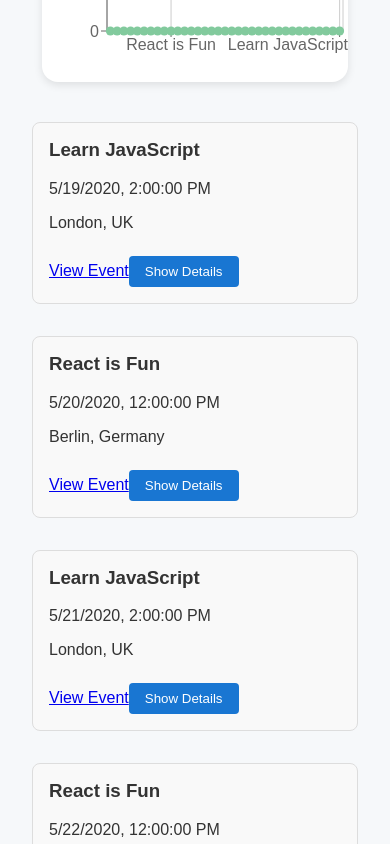
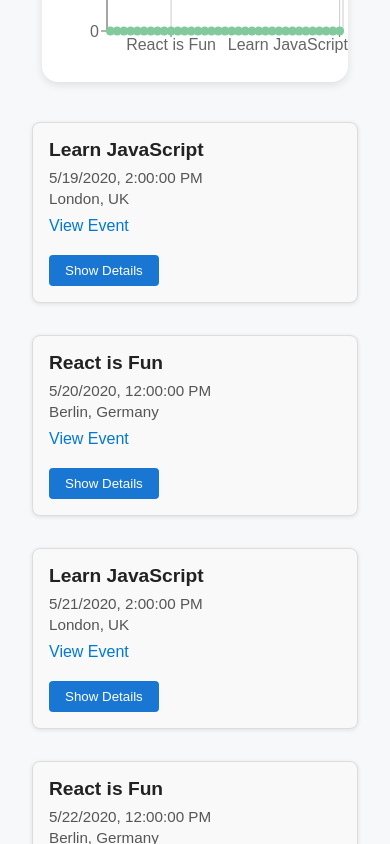
Before and after one commit to ghostmaruko/meet_app, a React (Vite) app: page / in a window 390 px wide. Shown: the part 1620-2464 px from the top of the page. Built offline with nearby package versions, Linux system fonts and the light colour scheme.

Commit message:
Final update: CitySearch suggestions, dynamic NumberOfEvents, EventList layout, charts integration, responsive styling aligned with tutor feedback

```diff
--- a/src/App.css
+++ b/src/App.css
@@ -49,30 +49,62 @@
   display: flex;
   flex-direction: column;
   gap: 1rem;
+  list-style: none;
+  padding: 0;
 }
 
-.event {
+.event-item {
   background-color: #fff;
   border-radius: 10px;
   box-shadow: 0 1px 4px rgba(0, 0, 0, 0.1);
-  padding: 16px 20px;
+  padding: 18px 22px;
   transition: transform 0.2s ease, box-shadow 0.2s ease;
 }
 
-.event:hover {
+.event-item:hover {
   transform: translateY(-2px);
   box-shadow: 0 3px 8px rgba(0, 0, 0, 0.12);
 }
 
-.event h3 {
+.event-item h3 {
   margin: 0 0 8px;
-  font-size: 1.1rem;
+  font-size: 1.2rem;
   color: #222;
 }
 
-.event p {
+.event-time,
+.event-location {
   margin: 4px 0;
   color: #555;
+  font-size: 0.95rem;
+}
+
+.event-actions {
+  display: flex;
+  align-items: center;
+  gap: 12px;
+  margin-top: 10px;
+}
+
+.event-actions a {
+  text-decoration: none;
+  color: #0078d7;
+  font-weight: 500;
+  transition: color 0.3s ease;
+}
+
+.event-actions a:hover {
+  color: #005ea6;
+}
+
+.event-description {
+  margin-top: 10px;
+  color: #444;
+  line-height: 1.5;
+  background-color: #f9f9f9;
+  border-radius: 6px;
+  padding: 10px;
+  font-size: 0.95rem;
 }
 
 /* ======== Buttons ======== */
@@ -139,4 +171,9 @@
     flex-direction: column;
     align-items: stretch;
   }
+
+  .event-actions {
+    flex-direction: column;
+    align-items: flex-start;
+  }
 }
--- a/src/components/CitySearch.jsx
+++ b/src/components/CitySearch.jsx
@@ -1,4 +1,3 @@
-// src/components/CitySearch.jsx
 import React, { useState } from "react";
 import PropTypes from "prop-types";
 
@@ -21,7 +20,6 @@
       infoText = "We cannot find the city you’re looking for. Please try another city.";
     }
     setInfoAlert(infoText);
-
     onCitySelect(value);
   };
 
@@ -30,7 +28,7 @@
     setQuery(value);
     setShowSuggestions(false);
     onCitySelect(value);
-    setInfoAlert(""); // rimuove l'alert quando clicchi su un suggerimento valido
+    setInfoAlert("");
   };
 
   return (
--- a/src/components/EventList.jsx
+++ b/src/components/EventList.jsx
@@ -17,12 +17,14 @@
   return (
     <li className="event-item">
       <h3>{event.summary}</h3>
-      <p>
+      <p className="event-time">
         {event.start?.dateTime
           ? new Date(event.start.dateTime).toLocaleString()
           : ""}
       </p>
-      <p>{event.location}</p>
+      <p className="event-location">{event.location}</p>
+
+      <div className="event-actions">
         <a href={event.htmlLink} target="_blank" rel="noopener noreferrer">
           View Event
         </a>
@@ -32,7 +34,11 @@
         >
           {showDetails ? "Hide Details" : "Show Details"}
         </button>
-      {showDetails && <p>{event.description}</p>}
+      </div>
+
+      {showDetails && (
+        <p className="event-description">{event.description}</p>
+      )}
     </li>
   );
 };
--- a/src/components/NumberOfEvents.jsx
+++ b/src/components/NumberOfEvents.jsx
@@ -16,28 +16,24 @@
   const handleChange = (e) => {
     const value = parseInt(e.target.value, 10);
 
-    // Se non è un numero
     if (isNaN(value)) {
       setErrorAlert("Please enter a valid number.");
       setWarningAlert("");
       return;
     }
 
-    // Se è <= 0 → warning
     if (value <= 0) {
       setWarningAlert("Please enter a number greater than zero.");
       setErrorAlert("");
       return;
     }
 
-    // Se è > 100 → error
     if (value > 100) {
       setErrorAlert("Number too large. Please enter 100 or less.");
       setWarningAlert("");
       return;
     }
 
-    // Se tutto è valido → pulisci gli alert e aggiorna il numero
     setErrorAlert("");
     setWarningAlert("");
     setNumber(value);
```
Also changed, not shown: src/App.jsx (+2 -16 lines). Lines whose indentation alone changed are shown as unchanged.
